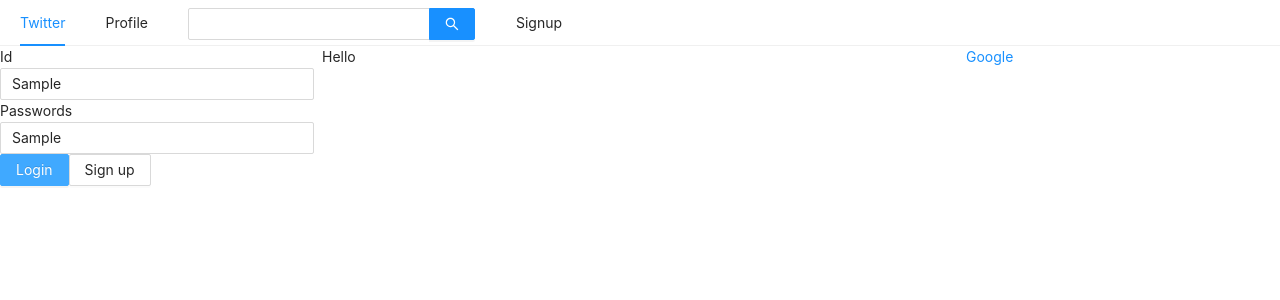
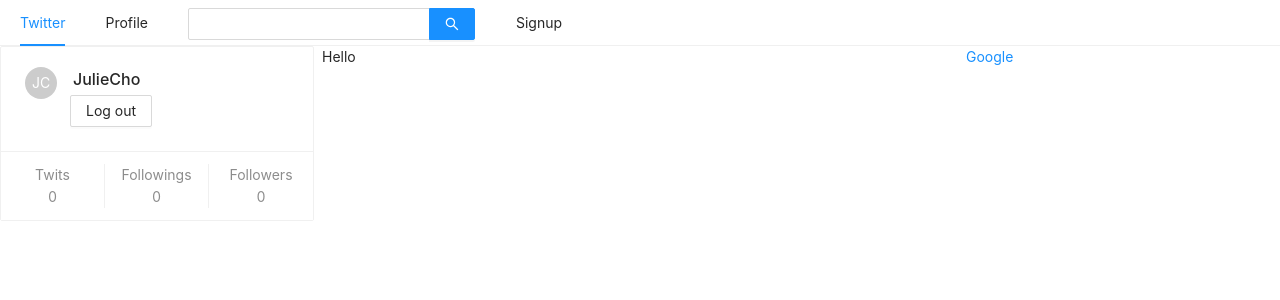
Before and after one commit to JulieChoJulie/tweeter, a Next.js app in the folder front/: page / in a window 1280 px wide. Both pictures are taken after typing "Sample", "Sample" into the empty fields and a click on the button "Login". Shown: the top 300 px of the page. Built offline with nearby package versions, Linux system fonts and the light colour scheme.

Commit message:
login page

```diff
--- a/front/components/AppLayout.js
+++ b/front/components/AppLayout.js
@@ -2,9 +2,14 @@
 import PropTypes from 'prop-types';
 import Link from 'next/link';
 import { Menu, Input, Row, Col } from 'antd';
+import styled from 'styled-components';
 
 import UserProfile from '../components/UserProfile';
 import LoginForm from '../components/LoginForm';
+
+const SearchInput = styled(Input.Search)`
+  vertical-align: middle;
+`;
 
 const AppLayout = ({ children }) => {
   const [isLoggedIn, setIsLoggedIn] = useState(false);
@@ -22,7 +27,7 @@
           </Link>
         </Menu.Item>
         <Menu.Item>
-          <Input.Search enterButton style={{ verticalAlign: 'middle' }} />
+          <SearchInput enterButton />
         </Menu.Item>
         <Menu.Item key="/signup">
           <Link href="/signup">
@@ -32,7 +37,11 @@
       </Menu>
       <Row gutter={8}>
         <Col xs={24} md={6}>
-          {isLoggedIn ? <UserProfile /> : <LoginForm />}
+          {isLoggedIn ? (
+            <UserProfile setIsLoggedIn={setIsLoggedIn} />
+          ) : (
+            <LoginForm setIsLoggedIn={setIsLoggedIn} />
+          )}
         </Col>
         <Col xs={24} md={12}>
           {children}
--- a/front/components/LoginForm.js
+++ b/front/components/LoginForm.js
@@ -1,8 +1,13 @@
-import React, { useState, useCallback } from 'react';
+import React, { useState, useCallback, useMemo } from 'react';
 import { Form, Input, Button } from 'antd';
 import Link from 'next/link';
+import styled from 'styled-components';
 
-const LoginForm = () => {
+const FormWrapper = styled(Form)`
+  padding: 10px;
+`;
+
+const LoginForm = ({ setIsLoggedIn }) => {
   const [id, setId] = useState('');
   const [password, setPassword] = useState('');
 
@@ -14,8 +19,14 @@
     setPassword(e.target.value);
   }, []);
 
+  const style = useMemo(() => ({ marginTop: 10 }), []);
+
+  const onSubmitForm = useCallback(() => {
+    console.log(id, password);
+    setIsLoggedIn(true);
+  }, [id, password]);
   return (
-    <Form>
+    <FormWrapper onFinish={onSubmitForm}>
       <div>
         <label htmlFor="user-id">Id</label>
         <br />
@@ -31,7 +42,7 @@
           required
         />
       </div>
-      <div>
+      <div style={style}>
         <Button type="primary" htmlType="submit" loading={false}>
           Login
         </Button>
@@ -41,8 +52,7 @@
           </a>
         </Link>
       </div>
-      <div></div>
-    </Form>
+    </FormWrapper>
   );
 };
 
--- a/front/components/UserProfile.js
+++ b/front/components/UserProfile.js
@@ -1,3 +1,36 @@
-const UserProfile = () => {};
+import React, { useCallback, useMemo } from 'react';
+import { Card, Avatar, Button } from 'antd';
+
+const UserProfile = ({ setIsLoggedIn }) => {
+  const onLogOut = useCallback(() => {
+    setIsLoggedIn(false);
+  });
+
+  const buttonStyle = useMemo(() => ({ left: '45px' }), []);
+
+  return (
+    <Card
+      actions={[
+        <div key="twits">
+          Twits
+          <br />0
+        </div>,
+        <div key="followings">
+          Followings
+          <br />0
+        </div>,
+        <div key="followers">
+          Followers
+          <br />0
+        </div>,
+      ]}
+    >
+      <Card.Meta avatar={<Avatar>JC</Avatar>} title="JulieCho" />
+      <Button style={buttonStyle} onClick={onLogOut}>
+        Log out
+      </Button>
+    </Card>
+  );
+};
 
 export default UserProfile;
```
